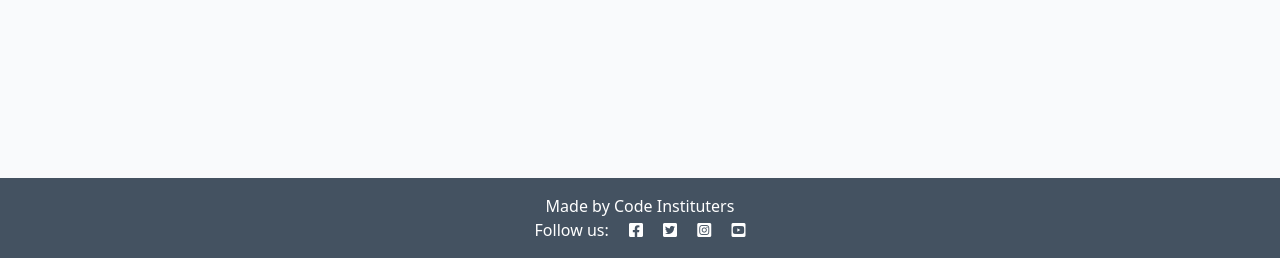
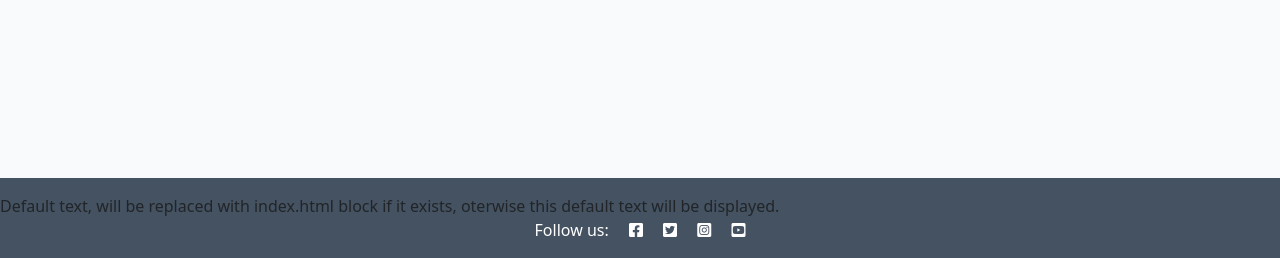
Before and after one commit to niekados/django-blog, a Django app: template templates/base.html in a window 1280 px wide. Shown: the part 542-800 px from the top of the page. Run offline with Django 4.2, Linux system fonts and the light colour scheme; the template is opened without the code that fills it, so the values that code supplies are empty.

Commit message:
Create copyright template for base.html from index.html

```diff
--- a/blog/templates/blog/index.html
+++ b/blog/templates/blog/index.html
@@ -50,3 +50,7 @@
 
 <!-- index.html content ends here -->
 {% endblock %}
+
+{% block copyright %}
+<p class="m-0 text-center text-white">Copyright 2024 Vilmantas</p>
+{% endblock %}
--- a/templates/base.html
+++ b/templates/base.html
@@ -62,7 +62,11 @@
 
     <!-- Footer -->
     <footer class="footer mt-auto py-3 dark-bg">
-        <p class="m-0 text-center text-white">Made by Code Instituters</p>
+
+        {% block copyright %}
+            <span> Default text, will be replaced with index.html block if it exists, oterwise this default text will be displayed. </span>
+        {% endblock copyright %}
+
         <p class="m-0 text-center text-white">Follow us: <i class="fab fa-facebook-square ms-3"></i>
             <i class="fab fa-twitter-square ms-3"></i>
             <i class="fab fa-instagram-square ms-3"></i>
```
